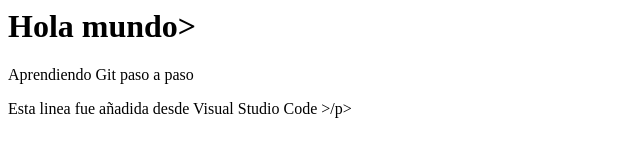
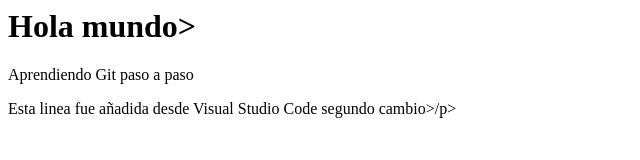
Before and after one commit to AnaAngeles2023/demo_github, a plain HTML site: page index.html in a window 1280 px wide. Shown: the whole page, without its empty margins (0-640 px from the left). Drawn offline with Linux system fonts and the light colour scheme.

Commit message:
otro cambio

```diff
--- a/index.html
+++ b/index.html
@@ -1,3 +1,3 @@
 <h1>Hola mundo></h1>
 <p>Aprendiendo Git paso a paso</p>
-<p> Esta linea fue añadida desde Visual Studio Code >/p>
+<p> Esta linea fue añadida desde Visual Studio Code segundo cambio>/p>
```
